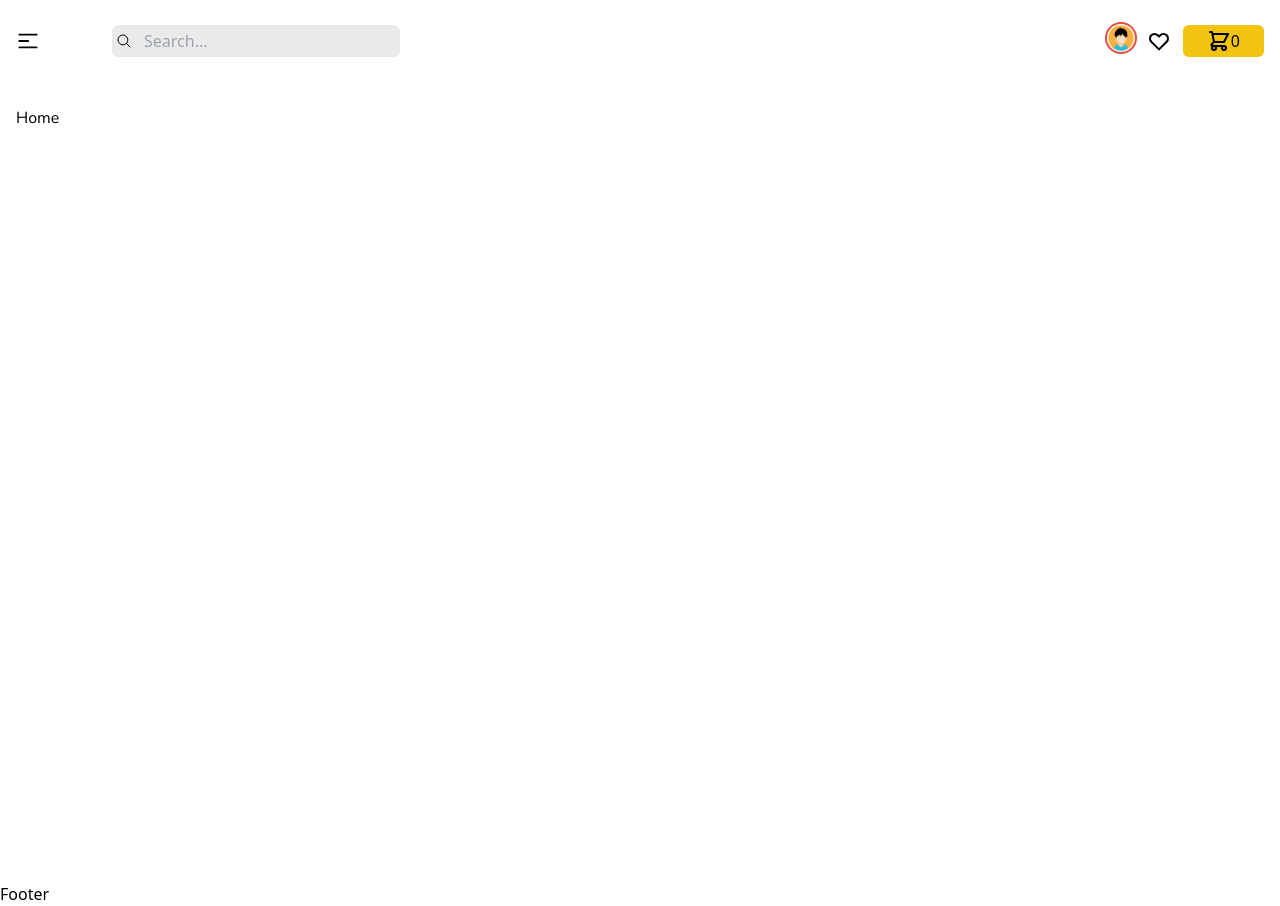
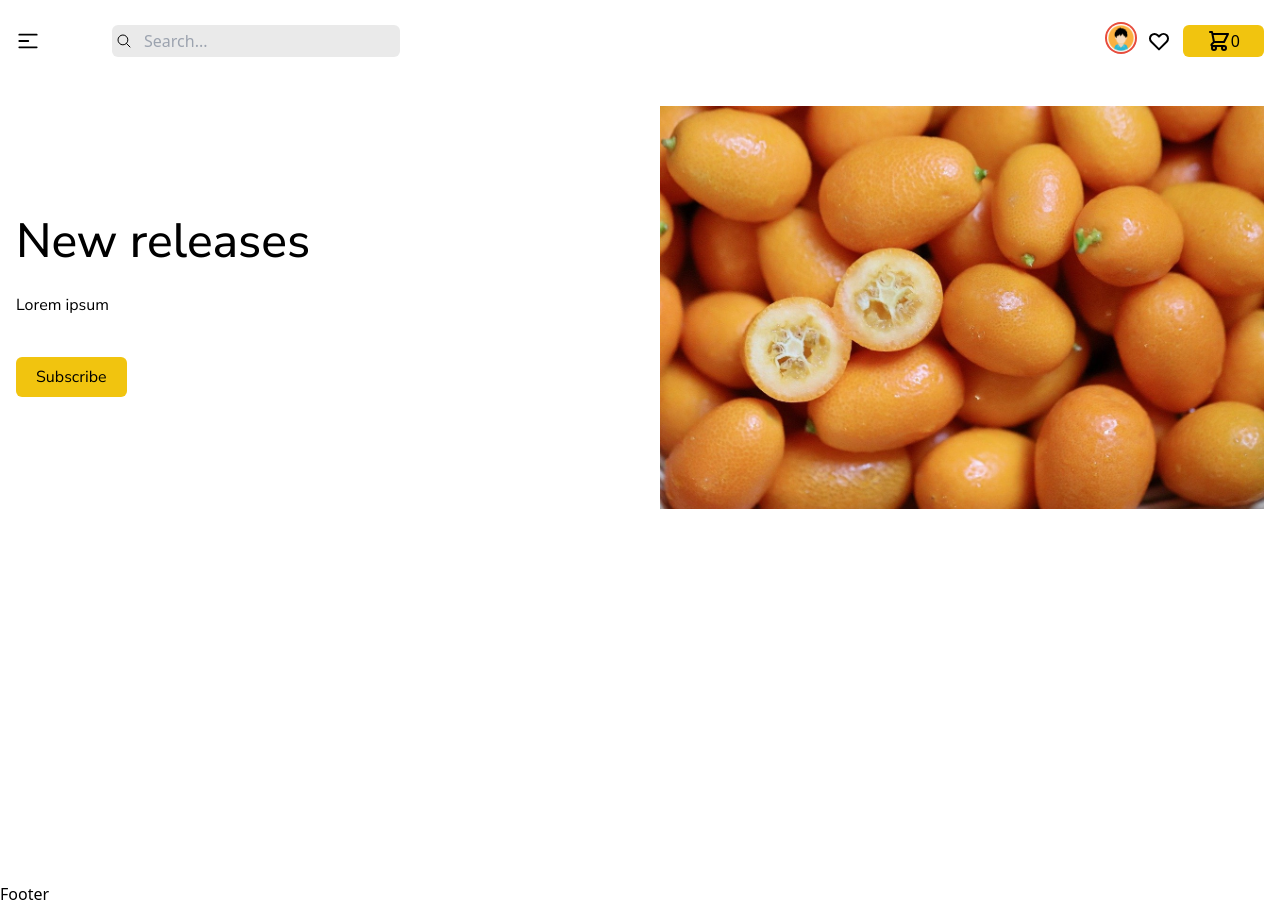
Before and after one commit to Lenny606/bookshop-mern-app, a React (Vite) app in the folder frontend/: page / in a window 1280 px wide. Built offline with nearby package versions, Linux system fonts and the light colour scheme.

Commit message:
Banner + Home component

```diff
--- a/frontend/src/App.jsx
+++ b/frontend/src/App.jsx
@@ -7,7 +7,7 @@ function App() {
     return (
         <>
             <NavBar/>
-            <main className={'min-h-screen max-w-screen px-4 py-6 mx-auto font-primary'}>
+            <main className={'min-h-screen max-w-screen-2xl px-4 py-6 mx-auto font-primary'}>
                 <Outlet/>
             </main>
             <footer>Footer</footer>
--- a/frontend/src/components/NavBar.jsx
+++ b/frontend/src/components/NavBar.jsx
@@ -46,7 +46,7 @@ const NavBar = () => {
                     {/*    search */}
                     <div className={'relative sm:w-72 w-40 space-x-2'}>
                         <IoSearchOutline className={'absolute inline-block left-3 inset-y-2'}/>
-                        <input type={'text'} placeholder={'Search...'}
+                        <input type={'text'} placeholder='Search...'
                                className={'bg-[#EAEAEA] w-full py-1 md:px-8 rounded-md focus:outline-none'}/>
                     </div>
                 </div>
--- /dev/null
+++ b/frontend/src/pages/home/Banner.jsx
@@ -0,0 +1,24 @@
+import {Link} from "react-router-dom";
+import banner from "../../../public/banner.webp"
+
+const Banner = () => {
+    return (
+        <section id={'banner'} className={'flex flex-col md:flex-row-reverse justify-between items-center gap-10'}>
+
+            {/*  right side */}
+            <div className={'w-full md:w-1/2'}>
+                <img src={banner} alt={'homepage-banner'}/>
+            </div>
+
+
+            {/*  left side*/}
+            <div className={'w-full md:w-1/2'}>
+                <h1 className={'text-2xl md:text-5xl font-medium mb-7'}>New releases</h1>
+                <p className={'mb-10'}> Lorem ipsum </p>
+                <button className={'bg-primary rounded-md px-5 py-2'}>Subscribe</button>
+            </div>
+
+        </section>
+    )
+}
+export default Banner;
--- /dev/null
+++ b/frontend/src/pages/home/Home.jsx
@@ -0,0 +1,8 @@
+import Banner from "./Banner.jsx";
+
+const Home = () => {
+    return (
+      <Banner />
+    )
+}
+export default Home;
--- a/frontend/src/routers/router.jsx
+++ b/frontend/src/routers/router.jsx
@@ -1,5 +1,6 @@
 import {createBrowserRouter} from "react-router-dom";
 import App from "../App.jsx";
+import Home from "../pages/home/Home.jsx";
 
 const router = createBrowserRouter([
     {
@@ -8,7 +9,7 @@ const router = createBrowserRouter([
         children: [
             {
                 path: "/",
-                element: <div>Home</div>
+                element: <Home />
             },
             {
                 path: "/about",
```
Also changed, not shown: frontend/public/banner.webp (added).
